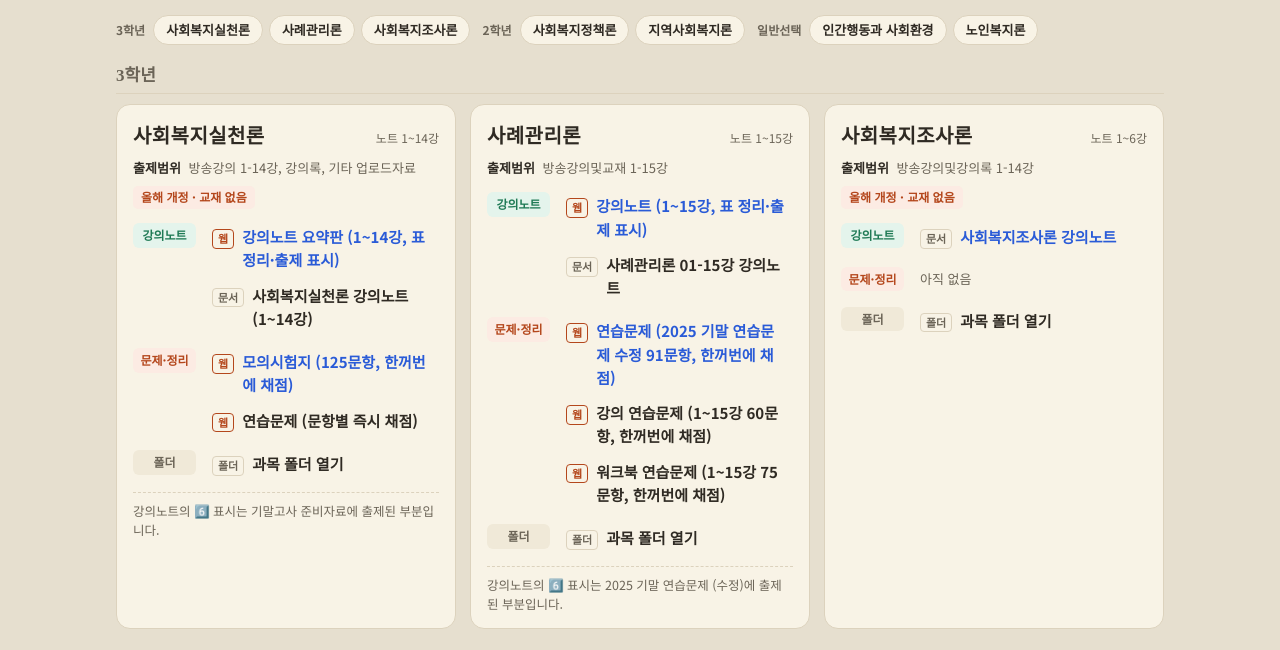
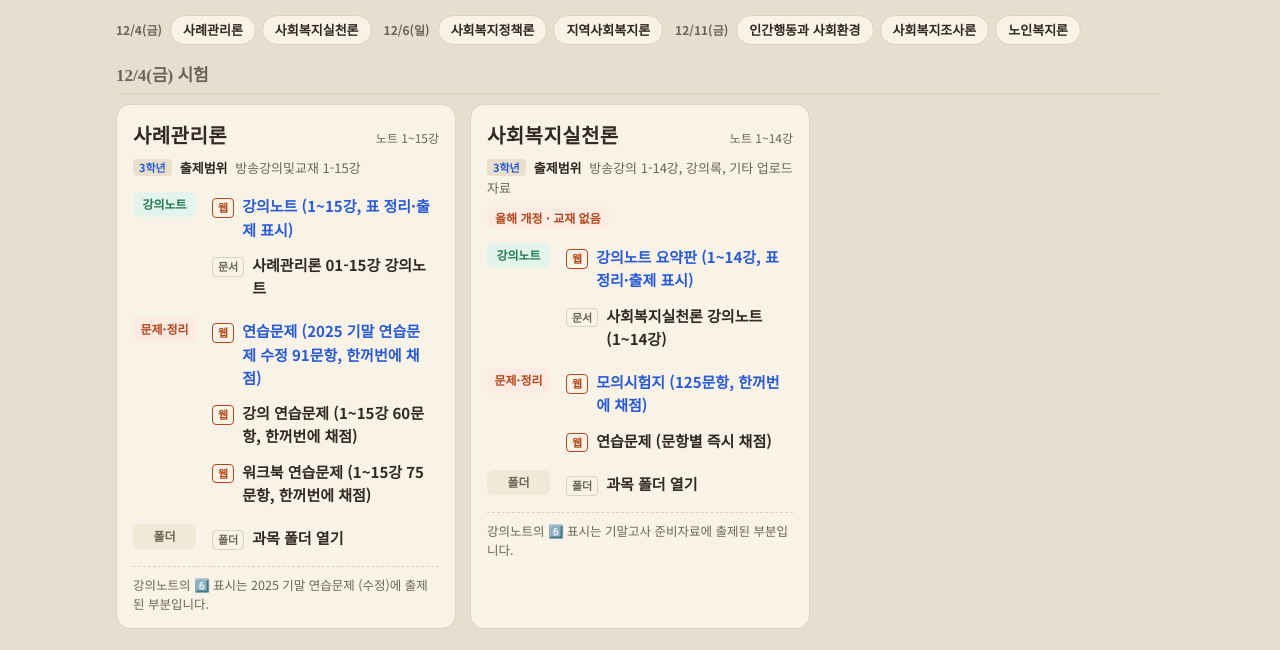
Before and after one commit to chattov/study, a plain HTML site: page index.html in a window 1280 px wide. Shown: the part 126-776 px from the top of the page. Drawn offline with Linux system fonts and the light colour scheme.

Commit message:
공부방: 과목을 시험 날짜순(12/4·12/6·12/11)으로 배치, 학년은 카드 안에 표시
Co-Authored-By: Claude Opus 5.5 <noreply@anthropic.com>
Claude-Session: https://claude.ai/code/session_01CmewL8hSt78Pa1PgAzFs7c

```diff
--- a/index.html
+++ b/index.html
@@ -55,6 +55,7 @@ h1{font-family:var(--f-head);font-weight:900;font-size:30px;margin:2px 0 0;lette
 .grp:first-child{margin-top:0}
 .subj-h .gr{display:inline-block;vertical-align:3px;margin-right:8px;font-family:var(--f-ui);font-size:11px;font-weight:700;color:var(--accent);background:var(--accent-soft);border-radius:4px;padding:1px 6px;letter-spacing:0}
 .rev{display:inline-block;align-self:flex-start;margin:-4px 0 0;font-size:12px;font-weight:700;color:var(--quiz);background:var(--quiz-soft);border-radius:5px;padding:2px 8px}
+.rng .grl{display:inline-block;font-size:11px;font-weight:700;color:var(--accent);background:var(--accent-soft);border-radius:4px;padding:0 6px;margin-right:8px;vertical-align:1px}
 .rng{margin:-6px 0 0;font-size:13px;color:var(--sub)}
 .rng b{color:var(--ink);font-weight:700;margin-right:4px}
 .jump .jg{align-self:center;font-size:12px;font-weight:700;color:var(--sub);padding:0 2px 0 6px}
@@ -107,22 +108,22 @@ footer b{color:var(--ink)}
 
 <script>
 const SUBJ = [
-  {id:"practice",rev:1,gr:"3학년",rng:"방송강의 1-14강, 강의록, 기타 업로드자료",name:"사회복지실천론",st:"노트 1~14강",notes:[{t:"강의노트 요약판 (1~14강, 표 정리·출제 표시)",k:"웹",u:"https://chattov.github.io/study/%EC%82%AC%ED%9A%8C%EB%B3%B5%EC%A7%80%EC%8B%A4%EC%B2%9C%EB%A1%A0_%EA%B0%95%EC%9D%98%EB%85%B8%ED%8A%B8.html",web:1,main:1},{t:"사회복지실천론 강의노트 (1~14강)",k:"문서",u:"https://docs.google.com/document/d/1LQ1GR-gW8YdLF-ZmIgNR2-XU0kyNnaEkhtORd0pB0C0/edit"}],quiz:[{t:"모의시험지 (125문항, 한꺼번에 채점)",k:"웹",u:"https://chattov.github.io/study/%EC%82%AC%ED%9A%8C%EB%B3%B5%EC%A7%80%EC%8B%A4%EC%B2%9C%EB%A1%A0_%EB%AA%A8%EC%9D%98%EC%8B%9C%ED%97%98%EC%A7%80.html",web:1,main:1},{t:"연습문제 (문항별 즉시 채점)",k:"웹",u:"https://chattov.github.io/study/%EC%82%AC%ED%9A%8C%EB%B3%B5%EC%A7%80%EC%8B%A4%EC%B2%9C%EB%A1%A0_%EC%97%B0%EC%8A%B5%EB%AC%B8%EC%A0%9C.html",web:1}],folder:"https://drive.google.com/drive/folders/1pBoQ_QzsO1e0BJAkwP5i7JzPQwa0E0qa",memo:"강의노트의 6️⃣ 표시는 기말고사 준비자료에 출제된 부분입니다."},
-  {id:"case",gr:"3학년",rng:"방송강의및교재 1-15강",name:"사례관리론",st:"노트 1~15강",notes:[{t:"강의노트 (1~15강, 표 정리·출제 표시)",k:"웹",u:"https://chattov.github.io/study/%EC%82%AC%EB%A1%80%EA%B4%80%EB%A6%AC%EB%A1%A0_%EA%B0%95%EC%9D%98%EB%85%B8%ED%8A%B8.html",web:1,main:1},{t:"사례관리론 01-15강 강의노트",k:"문서",u:"https://docs.google.com/document/d/1sMdIIhySWS8N1cVvVVoE7K6cb8ZgQfXMObS_ifqjmbM/edit"}],quiz:[{t:"연습문제 (2025 기말 연습문제 수정 91문항, 한꺼번에 채점)",k:"웹",u:"https://chattov.github.io/study/%EC%82%AC%EB%A1%80%EA%B4%80%EB%A6%AC%EB%A1%A0_%EC%97%B0%EC%8A%B5%EB%AC%B8%EC%A0%9C.html",web:1,main:1},{t:"강의 연습문제 (1~15강 60문항, 한꺼번에 채점)",k:"웹",u:"https://chattov.github.io/study/%EC%82%AC%EB%A1%80%EA%B4%80%EB%A6%AC%EB%A1%A0_%EA%B0%95%EC%9D%98%EC%97%B0%EC%8A%B5%EB%AC%B8%EC%A0%9C.html",web:1},{t:"워크북 연습문제 (1~15강 75문항, 한꺼번에 채점)",k:"웹",u:"https://chattov.github.io/study/%EC%82%AC%EB%A1%80%EA%B4%80%EB%A6%AC%EB%A1%A0_%EC%9B%8C%ED%81%AC%EB%B6%81%EC%97%B0%EC%8A%B5%EB%AC%B8%EC%A0%9C.html",web:1}],folder:"https://drive.google.com/drive/folders/1EhlbPdauflvlhl82ktjQKaLrDXp64UIe",memo:"강의노트의 6️⃣ 표시는 2025 기말 연습문제 (수정)에 출제된 부분입니다."},
-  {id:"research",rev:1,gr:"3학년",rng:"방송강의및강의록 1-14강",name:"사회복지조사론",st:"노트 1~6강",notes:[{t:"사회복지조사론 강의노트",k:"문서",u:"https://docs.google.com/document/d/1jqXwUqNwnWUWiAqW3LoEpPzaDRjXL0uzA6yPBCyU06Q/edit",main:1}],quiz:[],folder:"https://drive.google.com/drive/folders/1qxEZ1frTDUlOYHcCYrygyjlxrfrnq_lB"},
-  {id:"policy",gr:"2학년",rng:"방송강의및교재 6-15강",name:"사회복지정책론",st:"노트 1~15강",notes:[{t:"사회복지정책론 강의노트 (1~15강)",k:"문서",u:"https://docs.google.com/document/d/1isALNlGBAUlsx2UUieF-R_KfiLJ90k1MWfIphwfd-io/edit",main:1}],quiz:[],folder:"https://drive.google.com/drive/folders/1lKkF5lYlXcBBdAx1H_jYiMDBB2XwfETc"},
-  {id:"community",gr:"2학년",rng:"방송강의 1-14강",name:"지역사회복지론",st:"노트 1~10강 + 11~15강 따로",notes:[{t:"지역사회복지론 강의노트",k:"문서",u:"https://docs.google.com/document/d/1INfefj9xdx6XRZH0ychx05oadKu-SPst_4al6etiFdI/edit",main:1}],quiz:[],folder:"https://drive.google.com/drive/folders/1vPAnTjvkWBkHlLO2mytxbfv3oND-z6jN"},
-  {id:"hbse",rev:1,gr:"일반선택",rng:"멀티미디어 전범위(1-15강)",name:"인간행동과 사회환경",st:"노트 1~15강",notes:[{t:"강의노트 요약판 (1~15강, 표 정리·출제 표시)",k:"웹",u:"https://chattov.github.io/study/%EC%9D%B8%EA%B0%84%ED%96%89%EB%8F%99%EA%B3%BC%EC%82%AC%ED%9A%8C%ED%99%98%EA%B2%BD_%EA%B0%95%EC%9D%98%EB%85%B8%ED%8A%B8.html",web:1,main:1},{t:"인간행동과 인간발달 강의노트 (1~15강)",k:"문서",u:"https://docs.google.com/document/d/1FsOd_kd1c9eVoSCuHR5teR7o_Zh1wheVropjGg6RWEw/edit"}],quiz:[{t:"형성평가 연습문제 (1~15강 45문항, 한꺼번에 채점)",k:"웹",u:"https://chattov.github.io/study/%EC%9D%B8%EA%B0%84%ED%96%89%EB%8F%99%EA%B3%BC%EC%82%AC%ED%9A%8C%ED%99%98%EA%B2%BD_%ED%98%95%EC%84%B1%ED%8F%89%EA%B0%80.html",web:1,main:1},{t:"2018~2019 기출문제 (148문항, 한꺼번에 채점)",k:"웹",u:"https://chattov.github.io/study/%EC%9D%B8%EA%B0%84%ED%96%89%EB%8F%99%EA%B3%BC%EC%82%AC%ED%9A%8C%ED%99%98%EA%B2%BD_%EA%B8%B0%EC%B6%9C%EB%AC%B8%EC%A0%9C.html",web:1}],folder:"https://drive.google.com/drive/folders/1XUj0UNZMBzHAeBPQnf6KLd8Au8gV5lvM",memo:"강의노트의 📘는 형성평가 연습문제, 📕는 2018~2019 기출문제에 나온 부분입니다."},
-  {id:"elder",gr:"일반선택",rng:"교재및강의 전범위",name:"노인복지론",st:"노트 1~15강",notes:[{t:"노인복지론 강의노트 (1~15강)",k:"문서",u:"https://docs.google.com/document/d/1uq5FYqF5dcKM1rijwAJI2ZMzScSlZSS_8xm2jIdKZ3s/edit",main:1}],quiz:[{t:"워크북 문제(2026) (79문항, 한꺼번에 채점)",k:"웹",u:"https://chattov.github.io/study/%EB%85%B8%EC%9D%B8%EB%B3%B5%EC%A7%80%EB%A1%A0_%EC%97%B0%EC%8A%B5%EB%AC%B8%EC%A0%9C.html",web:1,main:1},{t:"강의 연습문제(형성평가) (60문항, 한꺼번에 채점)",k:"웹",u:"https://chattov.github.io/study/%EB%85%B8%EC%9D%B8%EB%B3%B5%EC%A7%80%EB%A1%A0_%ED%98%95%EC%84%B1%ED%8F%89%EA%B0%80.html",web:1}],folder:"https://drive.google.com/drive/folders/1cw9I2qiAuSMXM9XkqLr7lFJsxVdgKMVv"}
+  {id:"case",ex:"12/4(금)",gr:"3학년",rng:"방송강의및교재 1-15강",name:"사례관리론",st:"노트 1~15강",notes:[{t:"강의노트 (1~15강, 표 정리·출제 표시)",k:"웹",u:"https://chattov.github.io/study/%EC%82%AC%EB%A1%80%EA%B4%80%EB%A6%AC%EB%A1%A0_%EA%B0%95%EC%9D%98%EB%85%B8%ED%8A%B8.html",web:1,main:1},{t:"사례관리론 01-15강 강의노트",k:"문서",u:"https://docs.google.com/document/d/1sMdIIhySWS8N1cVvVVoE7K6cb8ZgQfXMObS_ifqjmbM/edit"}],quiz:[{t:"연습문제 (2025 기말 연습문제 수정 91문항, 한꺼번에 채점)",k:"웹",u:"https://chattov.github.io/study/%EC%82%AC%EB%A1%80%EA%B4%80%EB%A6%AC%EB%A1%A0_%EC%97%B0%EC%8A%B5%EB%AC%B8%EC%A0%9C.html",web:1,main:1},{t:"강의 연습문제 (1~15강 60문항, 한꺼번에 채점)",k:"웹",u:"https://chattov.github.io/study/%EC%82%AC%EB%A1%80%EA%B4%80%EB%A6%AC%EB%A1%A0_%EA%B0%95%EC%9D%98%EC%97%B0%EC%8A%B5%EB%AC%B8%EC%A0%9C.html",web:1},{t:"워크북 연습문제 (1~15강 75문항, 한꺼번에 채점)",k:"웹",u:"https://chattov.github.io/study/%EC%82%AC%EB%A1%80%EA%B4%80%EB%A6%AC%EB%A1%A0_%EC%9B%8C%ED%81%AC%EB%B6%81%EC%97%B0%EC%8A%B5%EB%AC%B8%EC%A0%9C.html",web:1}],folder:"https://drive.google.com/drive/folders/1EhlbPdauflvlhl82ktjQKaLrDXp64UIe",memo:"강의노트의 6️⃣ 표시는 2025 기말 연습문제 (수정)에 출제된 부분입니다."},
+  {id:"practice",ex:"12/4(금)",rev:1,gr:"3학년",rng:"방송강의 1-14강, 강의록, 기타 업로드자료",name:"사회복지실천론",st:"노트 1~14강",notes:[{t:"강의노트 요약판 (1~14강, 표 정리·출제 표시)",k:"웹",u:"https://chattov.github.io/study/%EC%82%AC%ED%9A%8C%EB%B3%B5%EC%A7%80%EC%8B%A4%EC%B2%9C%EB%A1%A0_%EA%B0%95%EC%9D%98%EB%85%B8%ED%8A%B8.html",web:1,main:1},{t:"사회복지실천론 강의노트 (1~14강)",k:"문서",u:"https://docs.google.com/document/d/1LQ1GR-gW8YdLF-ZmIgNR2-XU0kyNnaEkhtORd0pB0C0/edit"}],quiz:[{t:"모의시험지 (125문항, 한꺼번에 채점)",k:"웹",u:"https://chattov.github.io/study/%EC%82%AC%ED%9A%8C%EB%B3%B5%EC%A7%80%EC%8B%A4%EC%B2%9C%EB%A1%A0_%EB%AA%A8%EC%9D%98%EC%8B%9C%ED%97%98%EC%A7%80.html",web:1,main:1},{t:"연습문제 (문항별 즉시 채점)",k:"웹",u:"https://chattov.github.io/study/%EC%82%AC%ED%9A%8C%EB%B3%B5%EC%A7%80%EC%8B%A4%EC%B2%9C%EB%A1%A0_%EC%97%B0%EC%8A%B5%EB%AC%B8%EC%A0%9C.html",web:1}],folder:"https://drive.google.com/drive/folders/1pBoQ_QzsO1e0BJAkwP5i7JzPQwa0E0qa",memo:"강의노트의 6️⃣ 표시는 기말고사 준비자료에 출제된 부분입니다."},
+  {id:"policy",ex:"12/6(일)",gr:"2학년",rng:"방송강의및교재 6-15강",name:"사회복지정책론",st:"노트 1~15강",notes:[{t:"사회복지정책론 강의노트 (1~15강)",k:"문서",u:"https://docs.google.com/document/d/1isALNlGBAUlsx2UUieF-R_KfiLJ90k1MWfIphwfd-io/edit",main:1}],quiz:[],folder:"https://drive.google.com/drive/folders/1lKkF5lYlXcBBdAx1H_jYiMDBB2XwfETc"},
+  {id:"community",ex:"12/6(일)",gr:"2학년",rng:"방송강의 1-14강",name:"지역사회복지론",st:"노트 1~10강 + 11~15강 따로",notes:[{t:"지역사회복지론 강의노트",k:"문서",u:"https://docs.google.com/document/d/1INfefj9xdx6XRZH0ychx05oadKu-SPst_4al6etiFdI/edit",main:1}],quiz:[],folder:"https://drive.google.com/drive/folders/1vPAnTjvkWBkHlLO2mytxbfv3oND-z6jN"},
+  {id:"hbse",ex:"12/11(금)",rev:1,gr:"일반선택",rng:"멀티미디어 전범위(1-15강)",name:"인간행동과 사회환경",st:"노트 1~15강",notes:[{t:"강의노트 요약판 (1~15강, 표 정리·출제 표시)",k:"웹",u:"https://chattov.github.io/study/%EC%9D%B8%EA%B0%84%ED%96%89%EB%8F%99%EA%B3%BC%EC%82%AC%ED%9A%8C%ED%99%98%EA%B2%BD_%EA%B0%95%EC%9D%98%EB%85%B8%ED%8A%B8.html",web:1,main:1},{t:"인간행동과 인간발달 강의노트 (1~15강)",k:"문서",u:"https://docs.google.com/document/d/1FsOd_kd1c9eVoSCuHR5teR7o_Zh1wheVropjGg6RWEw/edit"}],quiz:[{t:"형성평가 연습문제 (1~15강 45문항, 한꺼번에 채점)",k:"웹",u:"https://chattov.github.io/study/%EC%9D%B8%EA%B0%84%ED%96%89%EB%8F%99%EA%B3%BC%EC%82%AC%ED%9A%8C%ED%99%98%EA%B2%BD_%ED%98%95%EC%84%B1%ED%8F%89%EA%B0%80.html",web:1,main:1},{t:"2018~2019 기출문제 (148문항, 한꺼번에 채점)",k:"웹",u:"https://chattov.github.io/study/%EC%9D%B8%EA%B0%84%ED%96%89%EB%8F%99%EA%B3%BC%EC%82%AC%ED%9A%8C%ED%99%98%EA%B2%BD_%EA%B8%B0%EC%B6%9C%EB%AC%B8%EC%A0%9C.html",web:1}],folder:"https://drive.google.com/drive/folders/1XUj0UNZMBzHAeBPQnf6KLd8Au8gV5lvM",memo:"강의노트의 📘는 형성평가 연습문제, 📕는 2018~2019 기출문제에 나온 부분입니다."},
+  {id:"research",ex:"12/11(금)",rev:1,gr:"3학년",rng:"방송강의및강의록 1-14강",name:"사회복지조사론",st:"노트 1~6강",notes:[{t:"사회복지조사론 강의노트",k:"문서",u:"https://docs.google.com/document/d/1jqXwUqNwnWUWiAqW3LoEpPzaDRjXL0uzA6yPBCyU06Q/edit",main:1}],quiz:[],folder:"https://drive.google.com/drive/folders/1qxEZ1frTDUlOYHcCYrygyjlxrfrnq_lB"},
+  {id:"elder",ex:"12/11(금)",gr:"일반선택",rng:"교재및강의 전범위",name:"노인복지론",st:"노트 1~15강",notes:[{t:"노인복지론 강의노트 (1~15강)",k:"문서",u:"https://docs.google.com/document/d/1uq5FYqF5dcKM1rijwAJI2ZMzScSlZSS_8xm2jIdKZ3s/edit",main:1}],quiz:[{t:"워크북 문제(2026) (79문항, 한꺼번에 채점)",k:"웹",u:"https://chattov.github.io/study/%EB%85%B8%EC%9D%B8%EB%B3%B5%EC%A7%80%EB%A1%A0_%EC%97%B0%EC%8A%B5%EB%AC%B8%EC%A0%9C.html",web:1,main:1},{t:"강의 연습문제(형성평가) (60문항, 한꺼번에 채점)",k:"웹",u:"https://chattov.github.io/study/%EB%85%B8%EC%9D%B8%EB%B3%B5%EC%A7%80%EB%A1%A0_%ED%98%95%EC%84%B1%ED%8F%89%EA%B0%80.html",web:1}],folder:"https://drive.google.com/drive/folders/1cw9I2qiAuSMXM9XkqLr7lFJsxVdgKMVv"}
 ];
 const esc = s => String(s).replace(/[&<>"]/g, c => ({'&':'&amp;','<':'&lt;','>':'&gt;','"':'&quot;'}[c]));
 const lk = x => `<a class="lk${x.main?' main':''}${x.web?' web':''}" href="${x.u}"${x.k==='폴더' ? ' target="_blank" rel="noopener"' : ''}><span class="k">${x.k}</span><span class="t">${esc(x.t)}</span></a>`;
-document.getElementById('jump').innerHTML = [...new Set(SUBJ.map(s => s.gr))].map(g => `<li class="jg">${esc(g)}</li>` + SUBJ.filter(s => s.gr === g).map(s => `<li><a href="#${s.id}">${esc(s.name)}</a></li>`).join('')).join('');
-const GRS = [...new Set(SUBJ.map(s => s.gr))];
-document.getElementById('grid').innerHTML = GRS.map(g => `<h3 class="grp">${esc(g)}</h3>` + SUBJ.filter(s => s.gr === g).map(s => `
+document.getElementById('jump').innerHTML = [...new Set(SUBJ.map(s => s.ex))].map(g => `<li class="jg">${esc(g)}</li>` + SUBJ.filter(s => s.ex === g).map(s => `<li><a href="#${s.id}">${esc(s.name)}</a></li>`).join('')).join('');
+const GRS = [...new Set(SUBJ.map(s => s.ex))];
+document.getElementById('grid').innerHTML = GRS.map(g => `<h3 class="grp">${esc(g)} 시험</h3>` + SUBJ.filter(s => s.ex === g).map(s => `
   <section class="subj" id="${s.id}">
     <div class="subj-h"><h2>${esc(s.name)}</h2>${s.st ? `<span class="st">${esc(s.st)}</span>` : ''}</div>
-    <p class="rng"><b>출제범위</b> ${esc(s.rng)}</p>${s.rev ? `<p class="rev">올해 개정 · 교재 없음</p>` : ''}
+    <p class="rng"><span class="grl">${esc(s.gr)}</span><b>출제범위</b> ${esc(s.rng)}</p>${s.rev ? `<p class="rev">올해 개정 · 교재 없음</p>` : ''}
     <div class="row"><span class="tag n">강의노트</span><div class="links">${s.notes.length ? s.notes.map(lk).join('') : '<span class="none">아직 없음</span>'}</div></div>
     <div class="row"><span class="tag q">문제·정리</span><div class="links">${s.quiz.length ? s.quiz.map(lk).join('') : '<span class="none">아직 없음</span>'}</div></div>
     <div class="row"><span class="tag f">폴더</span><div class="links">${lk({t:'과목 폴더 열기', k:'폴더', u:s.folder})}</div></div>
```
